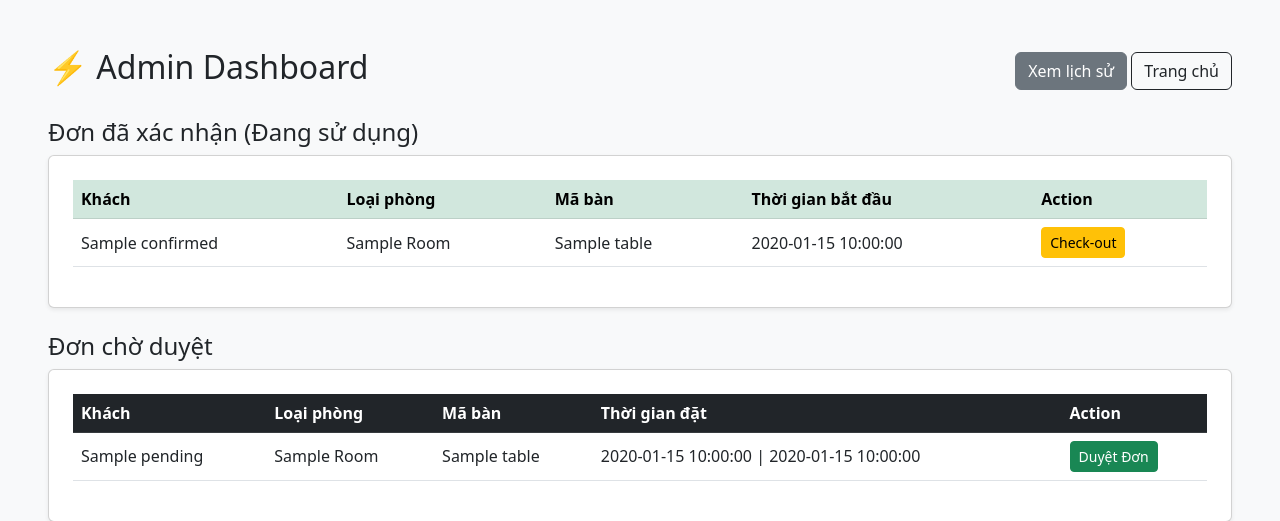
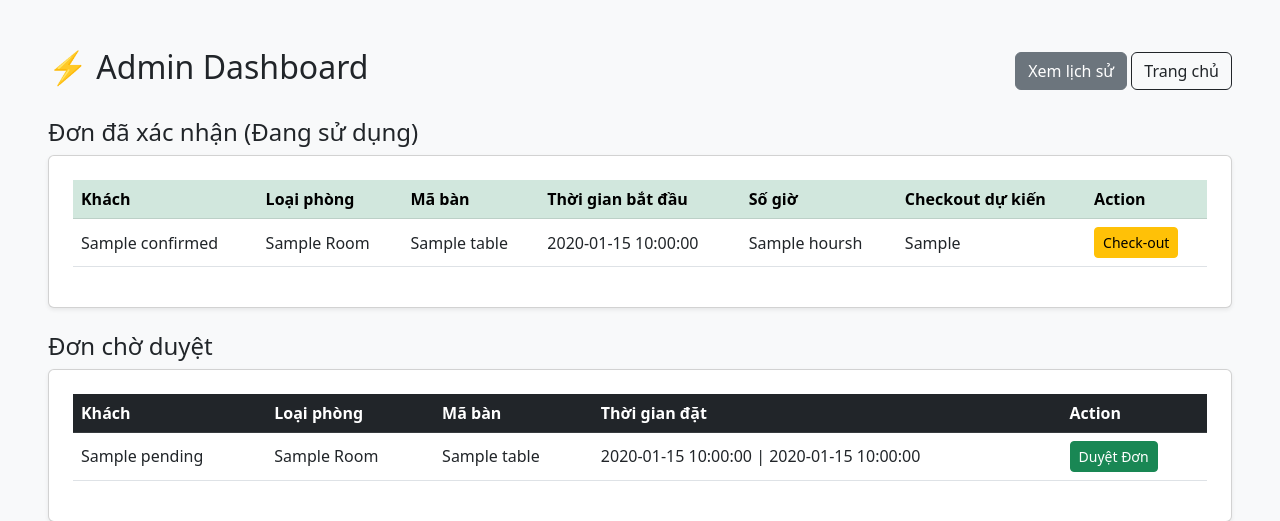
Before and after one commit to tanphatng2007-blip/desknow-booking, a Flask app: template templates/admin.html in a window 1280 px wide. Shown: the top 521 px of the page. Run offline with Flask 3, Linux system fonts and the light colour scheme; the template is opened without the code that fills it: most values are stand-ins (such as "Sample title", 1, 10 or a date in 2020).

Commit message:
Update admin.html

```diff
--- a/templates/admin.html
+++ b/templates/admin.html
@@ -17,6 +17,8 @@
                     <th>Loại phòng</th>
                     <th>Mã bàn</th>
                     <th>Thời gian bắt đầu</th>
+                    <th>Số giờ</th>
+                    <th>Checkout dự kiến</th>
                     <th>Action</th>
                 </tr>
             </thead>
@@ -26,7 +28,9 @@
                     <td>{{ b.name }}</td>
                     <td>{{ b.room_type|capitalize }} Room</td>
                     <td>{{ b.table if b.room_type != 'public' else '-' }}</td>
-                    <td>{{ b.confirmed_at }}</td>
+                    <td>{{ b.booking_datetime }}</td>
+                    <td>{{ b.hours }}h</td>
+                    <td>{{ b.checkout_expected }}</td>
                     <td><a href="/check-out/{{ b.id }}" class="btn btn-warning btn-sm">Check-out</a></td>
                 </tr>
                 {% endfor %}
```
